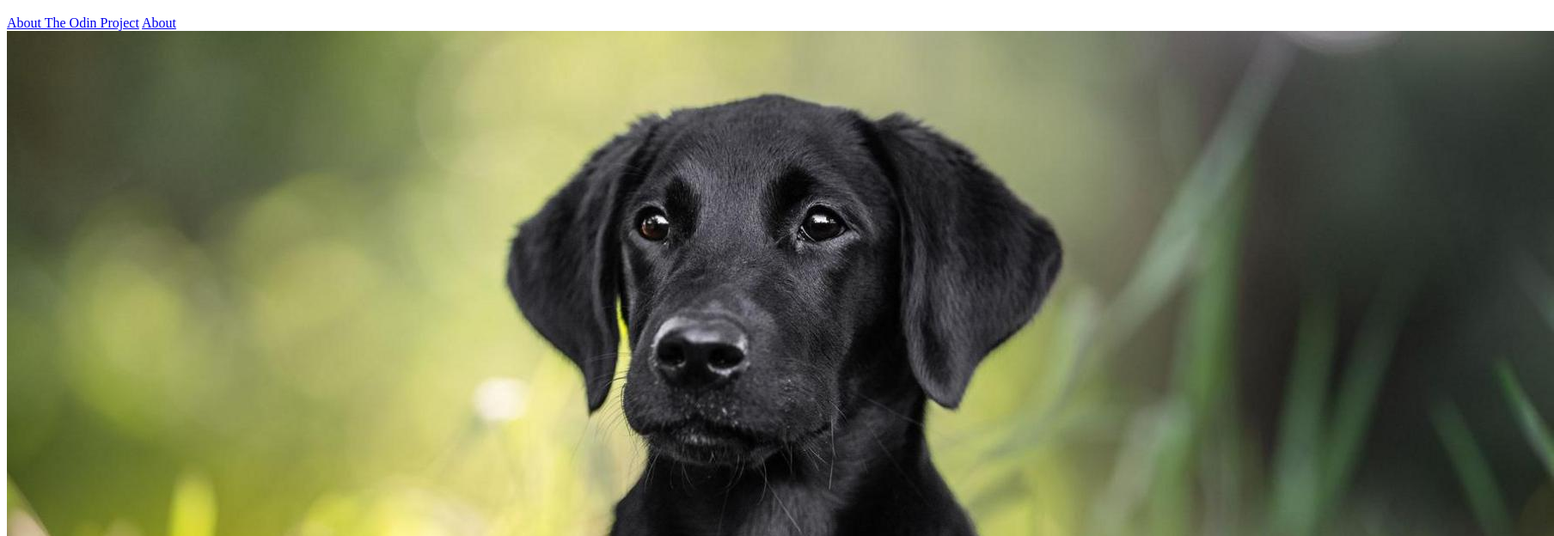
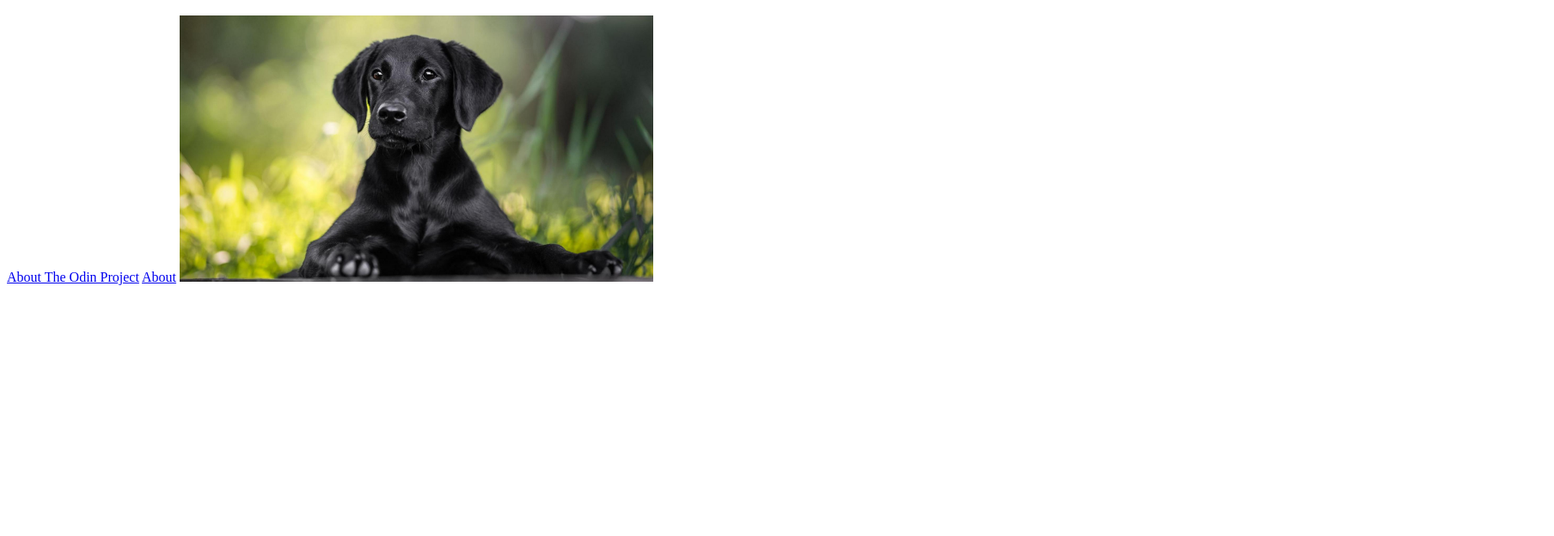
Before and after one commit to GenoJ83/Odin-Project, a plain HTML site: page odin-links-and-images/index.html in a window 1280 px wide. Shown: the part 48-672 px from the top of the page at 86% size, 1808 px wide, since content can reach past the window. Drawn offline with Linux system fonts and the light colour scheme.

Commit message:
`Added height attribute to image tag in index.html`

```diff
--- a/odin-links-and-images/index.html
+++ b/odin-links-and-images/index.html
@@ -4,5 +4,5 @@
 
   <a href="./pages/about.html">About</a>
 
-  <img src="./images/dog.png">
+  <img src="./images/dog.png" height="310">
 </body>
```
